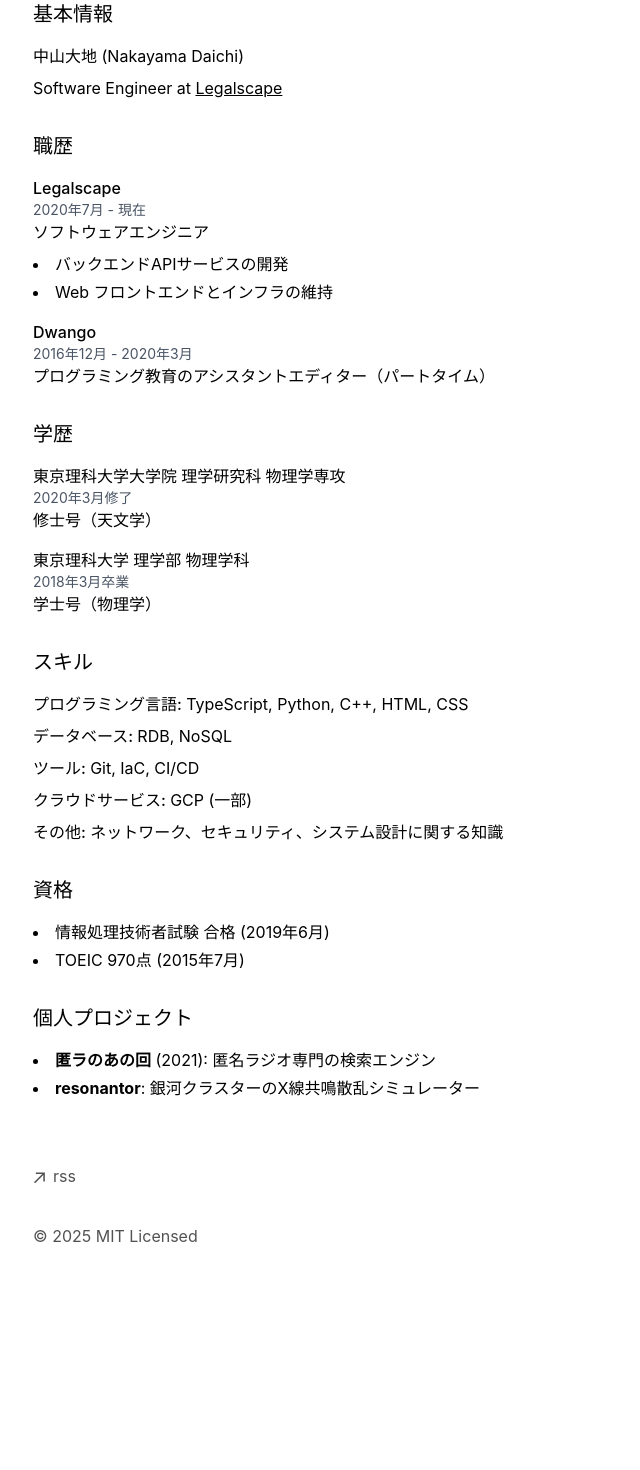
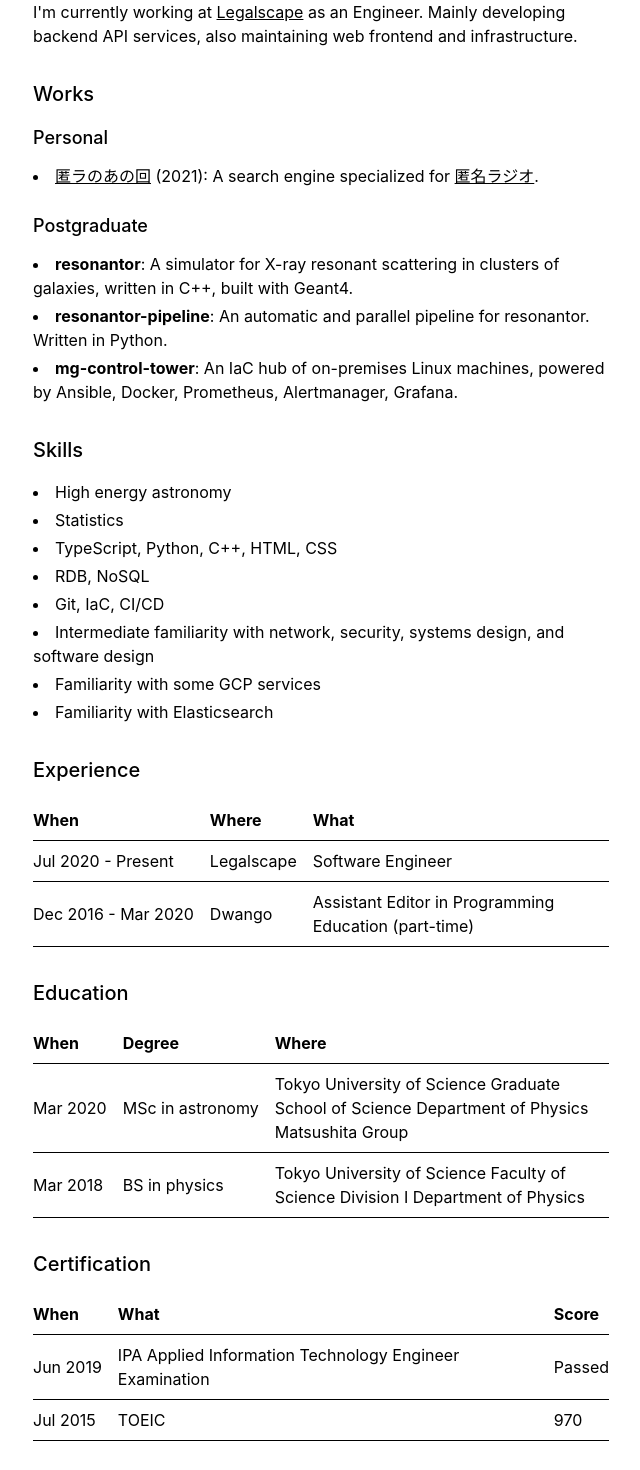
Before and after one commit to aximov/blog-2, a Next.js app: page /cv in a window 1280 px wide. Shown: the part 200-1670 px from the top of the page, without its empty margins (319-959 px from the left). Before the commit the page ends 1512 px from the top, so only its background shows below. Built offline with nearby package versions, Linux system fonts and the light colour scheme.

Commit message:
feat: CVページの内容を更新し、職歴、学歴、スキル、資格を追加

```diff
--- a/app/cv/page.tsx
+++ b/app/cv/page.tsx
@@ -3,84 +3,126 @@ import Link from 'next/link'
 export default function CVPage() {
   return (
     <section className="max-w-4xl">
-      <h1 className="mb-8 text-2xl font-semibold tracking-tighter">Curriculum Vitae</h1>
+      <h1 className="mb-8 text-2xl font-semibold tracking-tighter">CV</h1>
+
+      <p className="mb-8">
+        I'm currently working at <Link href="https://legalscape.jp" className="underline hover:no-underline">Legalscape</Link> as an Engineer.
+        Mainly developing backend API services, also maintaining web frontend and infrastructure.
+      </p>
 
       <div className="mb-8">
-        <h2 className="mb-4 text-xl font-medium">基本情報</h2>
-        <p className="mb-2">中山大地 (Nakayama Daichi)</p>
-        <p className="mb-2">Software Engineer at <Link href="https://legalscape.jp" className="underline hover:no-underline">Legalscape</Link></p>
+        <h2 className="mb-4 text-xl font-medium">Works</h2>
+
+        <h3 className="mb-3 text-lg font-medium">Personal</h3>
+        <ul className="list-disc list-inside mb-6 space-y-1">
+          <li>
+            <Link href="https://tokura.app/" className="underline hover:no-underline">匿ラのあの回</Link> (2021):
+            A search engine specialized for{' '}
+            <Link href="https://www.youtube.com/channel/UClSsb_e0HDQ-w7XuwNPgGqQ/featured" className="underline hover:no-underline">匿名ラジオ</Link>.
+          </li>
+        </ul>
+
+        <h3 className="mb-3 text-lg font-medium">Postgraduate</h3>
+        <ul className="list-disc list-inside space-y-1">
+          <li><strong>resonantor</strong>: A simulator for X-ray resonant scattering in clusters of galaxies, written in C++, built with Geant4.</li>
+          <li><strong>resonantor-pipeline</strong>: An automatic and parallel pipeline for resonantor. Written in Python.</li>
+          <li><strong>mg-control-tower</strong>: An IaC hub of on-premises Linux machines, powered by Ansible, Docker, Prometheus, Alertmanager, Grafana.</li>
+        </ul>
       </div>
 
       <div className="mb-8">
-        <h2 className="mb-4 text-xl font-medium">職歴</h2>
-        <div className="mb-4">
-          <h3 className="font-medium">Legalscape</h3>
-          <p className="text-sm text-gray-600 dark:text-gray-400">2020年7月 - 現在</p>
-          <p>ソフトウェアエンジニア</p>
-          <ul className="list-disc list-inside mt-2 space-y-1">
-            <li>バックエンドAPIサービスの開発</li>
-            <li>Web フロントエンドとインフラの維持</li>
-          </ul>
-        </div>
-        <div className="mb-4">
-          <h3 className="font-medium">Dwango</h3>
-          <p className="text-sm text-gray-600 dark:text-gray-400">2016年12月 - 2020年3月</p>
-          <p>プログラミング教育のアシスタントエディター（パートタイム）</p>
+        <h2 className="mb-4 text-xl font-medium">Skills</h2>
+        <ul className="list-disc list-inside space-y-1">
+          <li>High energy astronomy</li>
+          <li>Statistics</li>
+          <li>TypeScript, Python, C++, HTML, CSS</li>
+          <li>RDB, NoSQL</li>
+          <li>Git, IaC, CI/CD</li>
+          <li>Intermediate familiarity with network, security, systems design, and software design</li>
+          <li>Familiarity with some GCP services</li>
+          <li>Familiarity with Elasticsearch</li>
+        </ul>
+      </div>
+
+      <div className="mb-8">
+        <h2 className="mb-4 text-xl font-medium">Experience</h2>
+        <div className="overflow-x-auto">
+          <table className="w-full border-collapse">
+            <thead>
+              <tr className="border-b">
+                <th className="text-left py-2 pr-4 whitespace-nowrap">When</th>
+                <th className="text-left py-2 pr-4 whitespace-nowrap">Where</th>
+                <th className="text-left py-2 whitespace-normal">What</th>
+              </tr>
+            </thead>
+            <tbody>
+              <tr className="border-b">
+                <td className="py-2 pr-4 whitespace-nowrap">Jul 2020 - Present</td>
+                <td className="py-2 pr-4 whitespace-nowrap">Legalscape</td>
+                <td className="py-2 whitespace-normal">Software Engineer</td>
+              </tr>
+              <tr className="border-b">
+                <td className="py-2 pr-4 whitespace-nowrap">Dec 2016 - Mar 2020</td>
+                <td className="py-2 pr-4 whitespace-nowrap">Dwango</td>
+                <td className="py-2 whitespace-normal">Assistant Editor in Programming Education (part-time)</td>
+              </tr>
+            </tbody>
+          </table>
         </div>
       </div>
 
       <div className="mb-8">
-        <h2 className="mb-4 text-xl font-medium">学歴</h2>
-        <div className="mb-4">
-          <h3 className="font-medium">東京理科大学大学院 理学研究科 物理学専攻</h3>
-          <p className="text-sm text-gray-600 dark:text-gray-400">2020年3月修了</p>
-          <p>修士号（天文学）</p>
-        </div>
-        <div className="mb-4">
-          <h3 className="font-medium">東京理科大学 理学部 物理学科</h3>
-          <p className="text-sm text-gray-600 dark:text-gray-400">2018年3月卒業</p>
-          <p>学士号（物理学）</p>
+        <h2 className="mb-4 text-xl font-medium">Education</h2>
+        <div className="overflow-x-auto">
+          <table className="w-full border-collapse">
+            <thead>
+              <tr className="border-b">
+                <th className="text-left py-2 pr-4 whitespace-nowrap">When</th>
+                <th className="text-left py-2 pr-4 whitespace-nowrap">Degree</th>
+                <th className="text-left py-2 whitespace-normal">Where</th>
+              </tr>
+            </thead>
+            <tbody>
+              <tr className="border-b">
+                <td className="py-2 pr-4 whitespace-nowrap">Mar 2020</td>
+                <td className="py-2 pr-4 whitespace-nowrap">MSc in astronomy</td>
+                <td className="py-2 whitespace-normal">Tokyo University of Science Graduate School of Science Department of Physics Matsushita Group</td>
+              </tr>
+              <tr className="border-b">
+                <td className="py-2 pr-4 whitespace-nowrap">Mar 2018</td>
+                <td className="py-2 pr-4 whitespace-nowrap">BS in physics</td>
+                <td className="py-2 whitespace-normal">Tokyo University of Science Faculty of Science Division I Department of Physics</td>
+              </tr>
+            </tbody>
+          </table>
         </div>
       </div>
 
       <div className="mb-8">
-        <h2 className="mb-4 text-xl font-medium">スキル</h2>
-        <div className="mb-2">
-          <h3 className="font-medium inline">プログラミング言語: </h3>
-          <span>TypeScript, Python, C++, HTML, CSS</span>
+        <h2 className="mb-4 text-xl font-medium">Certification</h2>
+        <div className="overflow-x-auto">
+          <table className="w-full border-collapse">
+            <thead>
+              <tr className="border-b">
+                <th className="text-left py-2 pr-4 whitespace-nowrap">When</th>
+                <th className="text-left py-2 pr-4 whitespace-normal">What</th>
+                <th className="text-left py-2 whitespace-nowrap">Score</th>
+              </tr>
+            </thead>
+            <tbody>
+              <tr className="border-b">
+                <td className="py-2 pr-4 whitespace-nowrap">Jun 2019</td>
+                <td className="py-2 pr-4 whitespace-normal">IPA Applied Information Technology Engineer Examination</td>
+                <td className="py-2 whitespace-nowrap">Passed</td>
+              </tr>
+              <tr className="border-b">
+                <td className="py-2 pr-4 whitespace-nowrap">Jul 2015</td>
+                <td className="py-2 pr-4 whitespace-normal">TOEIC</td>
+                <td className="py-2 whitespace-nowrap">970</td>
+              </tr>
+            </tbody>
+          </table>
         </div>
-        <div className="mb-2">
-          <h3 className="font-medium inline">データベース: </h3>
-          <span>RDB, NoSQL</span>
-        </div>
-        <div className="mb-2">
-          <h3 className="font-medium inline">ツール: </h3>
-          <span>Git, IaC, CI/CD</span>
-        </div>
-        <div className="mb-2">
-          <h3 className="font-medium inline">クラウドサービス: </h3>
-          <span>GCP (一部)</span>
-        </div>
-        <div className="mb-2">
-          <h3 className="font-medium inline">その他: </h3>
-          <span>ネットワーク、セキュリティ、システム設計に関する知識</span>
-        </div>
-      </div>
-
-      <div className="mb-8">
-        <h2 className="mb-4 text-xl font-medium">資格</h2>
-        <ul className="list-disc list-inside space-y-1">
-          <li>情報処理技術者試験 合格 (2019年6月)</li>
-          <li>TOEIC 970点 (2015年7月)</li>
-        </ul>
-      </div>
-
-      <div className="mb-8">
-        <h2 className="mb-4 text-xl font-medium">個人プロジェクト</h2>
-        <ul className="list-disc list-inside space-y-1">
-          <li><strong>匿ラのあの回</strong> (2021): 匿名ラジオ専門の検索エンジン</li>
-          <li><strong>resonantor</strong>: 銀河クラスターのX線共鳴散乱シミュレーター</li>
-        </ul>
       </div>
     </section>
   )
```
